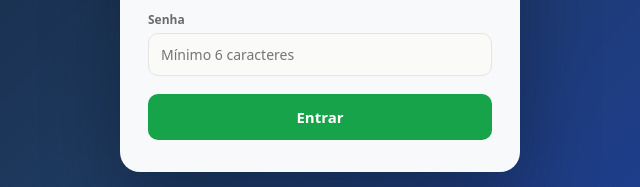
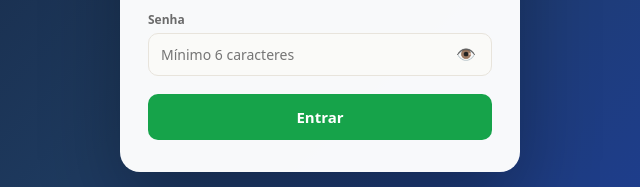
Before and after one commit to lucashouri/Controle-Financeiro, a website: page index.html in a window 1280 px wide. Shown: the part 468-655 px from the top of the page, 320-960 px from the left. Drawn offline with nearby package versions, Linux system fonts and the light colour scheme.

Commit message:
Add files via upload

```diff
--- a/index.html
+++ b/index.html
@@ -26,6 +26,9 @@ button{font-family:inherit;cursor:pointer}input,select{font-family:inherit}
 .auth-fld label{display:block;font-size:12px;color:var(--mu);font-weight:600;margin-bottom:5px}
 .auth-fld input{width:100%;padding:11px 12px;border:1.5px solid var(--border);border-radius:10px;font-size:14px;background:#FAFAF8;color:var(--tx)}
 .auth-fld input:focus{outline:none;border-color:var(--v);box-shadow:0 0 0 3px rgba(22,163,74,.1)}
+.pw-wrap{position:relative}
+.pw-wrap input{padding-right:42px;width:100%}
+.pw-eye{position:absolute;right:12px;top:50%;transform:translateY(-50%);background:none;border:none;cursor:pointer;font-size:16px;color:var(--mu);padding:4px;line-height:1}
 .auth-btn{width:100%;padding:13px;background:var(--v);color:#fff;border:none;border-radius:10px;font-size:15px;font-weight:700;cursor:pointer;margin-top:4px}
 .auth-btn:disabled{background:#aaa;cursor:default}
 .auth-err{font-size:13px;border-radius:8px;padding:9px 12px;margin-bottom:12px;display:none}
@@ -268,7 +271,12 @@ button{font-family:inherit;cursor:pointer}input,select{font-family:inherit}
       <div class="auth-fld"><label>Seu nome</label><input id="auth-nome" type="text" placeholder="Ex: Lucas André"/></div>
     </div>
     <div class="auth-fld"><label>E-mail</label><input id="auth-email" type="email" placeholder="seu@email.com" onkeydown="if(event.key==='Enter')fazerAuth()"/></div>
-    <div class="auth-fld"><label>Senha</label><input id="auth-senha" type="password" placeholder="Mínimo 6 caracteres" onkeydown="if(event.key==='Enter')fazerAuth()"/></div>
+    <div class="auth-fld"><label>Senha</label>
+    <div class="pw-wrap">
+      <input id="auth-senha" type="password" placeholder="Mínimo 6 caracteres" onkeydown="if(event.key==='Enter')fazerAuth()"/>
+      <button type="button" class="pw-eye" onclick="toggleSenha()" id="pw-eye-btn" title="Mostrar/ocultar senha">👁️</button>
+    </div>
+  </div>
     <button class="auth-btn" id="auth-btn" onclick="fazerAuth()">Entrar</button>
   </div>
 </div>
@@ -661,6 +669,14 @@ const soma=(arr,tp)=>arr.filter(t=>t.tipo===tp).reduce((s,t)=>s+t.valor,0);
 
 // ── AUTH ──────────────────────────────────────────────────
 let authMode='login';
+function toggleSenha(){
+  const input=document.getElementById('auth-senha');
+  const btn=document.getElementById('pw-eye-btn');
+  if(input.type==='password'){input.type='text';btn.textContent='🙈';}
+  else{input.type='password';btn.textContent='👁️';}
+  input.focus();
+}
+
 function setAuthTab(m){
   authMode=m;
   document.getElementById('tab-login').className='auth-tab'+(m==='login'?' on':'');
```
